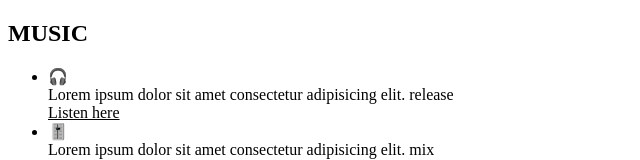
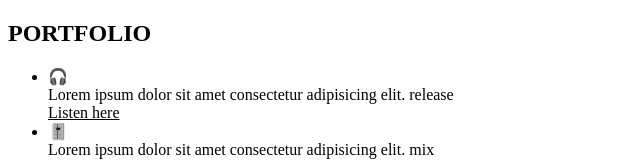
Before and after one commit to lazymisu/ninelives-studio, an Astro site: page /Music in a window 1280 px wide. Shown: the top 160 px of the page, without its empty margins (0-640 px from the left). Built offline with nearby package versions, Linux system fonts and the light colour scheme; Astro itself is replaced by a stand-in of ours.

Commit message:
Update title to Portfolio & fix height issues

```diff
--- a/src/pages/Music.astro
+++ b/src/pages/Music.astro
@@ -4,9 +4,9 @@
 import musicVideo from "../assets/music-side.mp4";
 ---
 
-<section id="portfolio" class="xl:h-screen w-full flex flex-col gap-8 px-4 md:px-12 xl:px-24 py-8 md:py-12 xl:py-20" style="background-color:var(--color-bg-section);">
+<section id="portfolio" class="w-full flex flex-col gap-8 px-4 md:px-12 xl:px-24 py-8 md:py-12 xl:py-20" style="background-color:var(--color-bg-section);">
   <h1 class="w-full text-left font-extrabold text-[8vw] leading-none tracking-tight uppercase mb-8" style="color:var(--color-primary);">
-    MUSIC
+    PORTFOLIO
   </h1>
   <div class="w-full flex flex-col md:flex-row items-start gap-8">
     <div class="w-full md:w-2/3 flex flex-col">
```
